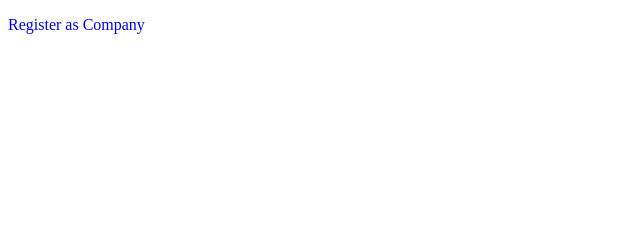
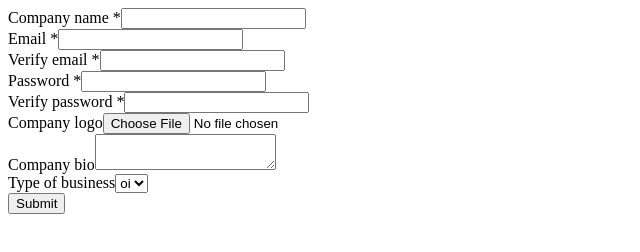
Before and after one commit to netojose/women-boss-society-test-site, a React app: page /register/company in a window 1280 px wide. Shown: the whole page, without its empty margins (0-640 px from the left). Built offline with nearby package versions, Linux system fonts and the light colour scheme.

Commit message:
forms - basic

```diff
--- a/package.json
+++ b/package.json
@@ -33,6 +33,7 @@
   },
   "dependencies": {
     "@emotion/core": "^10.0.17",
+    "prop-types": "^15.7.2",
     "react": "^16.10.1",
     "react-dom": "^16.10.1",
     "react-router-dom": "^5.1.2"
--- /dev/null
+++ b/src/components/Form/File.js
@@ -0,0 +1,16 @@
+import React from 'react'
+
+import inputPropTypes from './input-propTypes'
+import InputWrapper from './InputWrapper'
+
+const File = ({ label, name }) => (
+    <InputWrapper label={label} id={name}>
+        <input type="file" id={name} name={name} />
+    </InputWrapper>
+)
+
+File.propTypes = {
+    ...inputPropTypes
+}
+
+export default File
--- /dev/null
+++ b/src/components/Form/Form.js
@@ -0,0 +1,10 @@
+import React from 'react'
+import PropTypes from 'prop-types'
+
+const Form = ({ children }) => <form>{children}</form>
+
+Form.propTypes = {
+    children: PropTypes.node.isRequired
+}
+
+export default Form
--- /dev/null
+++ b/src/components/Form/Input.js
@@ -0,0 +1,22 @@
+import React from 'react'
+import PropTypes from 'prop-types'
+
+import inputPropTypes from './input-propTypes'
+import InputWrapper from './InputWrapper'
+
+const Input = ({ label, name, type }) => (
+    <InputWrapper label={label} id={name}>
+        <input id={name} name={name} type={type} />
+    </InputWrapper>
+)
+
+Input.defaultProps = {
+    type: 'text'
+}
+
+Input.propTypes = {
+    ...inputPropTypes,
+    type: PropTypes.string
+}
+
+export default Input
--- /dev/null
+++ b/src/components/Form/InputWrapper.js
@@ -0,0 +1,17 @@
+import React from 'react'
+import PropTypes from 'prop-types'
+
+const InputWrapper = ({ children, label, id }) => (
+    <div>
+        <label htmlFor={id}>{label}</label>
+        {children}
+    </div>
+)
+
+InputWrapper.propTypes = {
+    children: PropTypes.node.isRequired,
+    label: PropTypes.string.isRequired,
+    id: PropTypes.string.isRequired
+}
+
+export default InputWrapper
--- /dev/null
+++ b/src/components/Form/Select.js
@@ -0,0 +1,18 @@
+import React from 'react'
+
+import inputPropTypes from './input-propTypes'
+import InputWrapper from './InputWrapper'
+
+const Select = ({ label, name }) => (
+    <InputWrapper label={label} id={name}>
+        <select id={name} name={name}>
+            <option>oi</option>
+        </select>
+    </InputWrapper>
+)
+
+Select.propTypes = {
+    ...inputPropTypes
+}
+
+export default Select
--- /dev/null
+++ b/src/components/Form/Submit.js
@@ -0,0 +1,5 @@
+import React from 'react'
+
+const Submit = () => <input type="submit" />
+
+export default Submit
--- /dev/null
+++ b/src/components/Form/Textarea.js
@@ -0,0 +1,16 @@
+import React from 'react'
+
+import inputPropTypes from './input-propTypes'
+import InputWrapper from './InputWrapper'
+
+const Textarea = ({ label, name }) => (
+    <InputWrapper label={label} id={name}>
+        <textarea id={name} name={name} />
+    </InputWrapper>
+)
+
+Textarea.propTypes = {
+    ...inputPropTypes
+}
+
+export default Textarea
--- /dev/null
+++ b/src/components/Form/index.js
@@ -0,0 +1,14 @@
+import Form from './Form'
+import Input from './Input'
+import File from './File'
+import Textarea from './Textarea'
+import Select from './Select'
+import Submit from './Submit'
+
+Form.Input = Input
+Form.File = File
+Form.Textarea = Textarea
+Form.Select = Select
+Form.Submit = Submit
+
+export default Form
--- /dev/null
+++ b/src/components/Form/input-propTypes.js
@@ -0,0 +1,6 @@
+import PropTypes from 'prop-types'
+
+export default {
+    label: PropTypes.string.isRequired,
+    name: PropTypes.string.isRequired
+}
--- a/src/index.html
+++ b/src/index.html
@@ -8,6 +8,6 @@
     </head>
     <body>
         <div id="root"></div>
-    <script src="./bundle.js"></script>
+        <script src="/bundle.js"></script>
     </body>
 </html>
--- a/src/screens/RegisterCompany/RegisterCompany.js
+++ b/src/screens/RegisterCompany/RegisterCompany.js
@@ -1,12 +1,27 @@
-/** @jsx jsx */
-import { css, jsx } from '@emotion/core'
+import React from 'react'
+
+import Form from '../../components/Form'
 
 export default () => (
-    <p
-        css={css`
-            color: blue;
-        `}
-    >
-        Register as Company
-    </p>
+    <div>
+        <Form>
+            <Form.Input name="name" label="Company name *" />
+            <Form.Input name="email" label="Email *" type="email" />
+            <Form.Input
+                name="vefiry_email"
+                label="Verify email *"
+                type="email"
+            />
+            <Form.Input name="password" label="Password *" type="password" />
+            <Form.Input
+                name="verify_password"
+                label="Verify password *"
+                type="password"
+            />
+            <Form.File name="logo" label="Company logo" />
+            <Form.Textarea name="bio" label="Company bio" />
+            <Form.Select name="type" label="Type of business" />
+            <Form.Submit />
+        </Form>
+    </div>
 )
--- a/webpack.config.js
+++ b/webpack.config.js
@@ -1,5 +1,5 @@
 const HtmlWebpackPlugin = require('html-webpack-plugin')
-const path = require('path');
+const path = require('path')
 
 module.exports = {
     entry: './src/index.js',
@@ -18,11 +18,13 @@ module.exports = {
     },
     devtool: 'cheap-module-eavl-source-map',
     devServer: {
-    contentBase: path.join(__dirname, 'build')
+        contentBase: path.join(__dirname, 'build'),
+        historyApiFallback: true
     },
     plugins: [
         new HtmlWebpackPlugin({
-        template: './src/index.html'
+            template: './src/index.html',
+            inject: false
         })
     ]
-};
+}
```
Also changed, not shown: 1 other file. Lines whose indentation alone changed are shown as unchanged.
